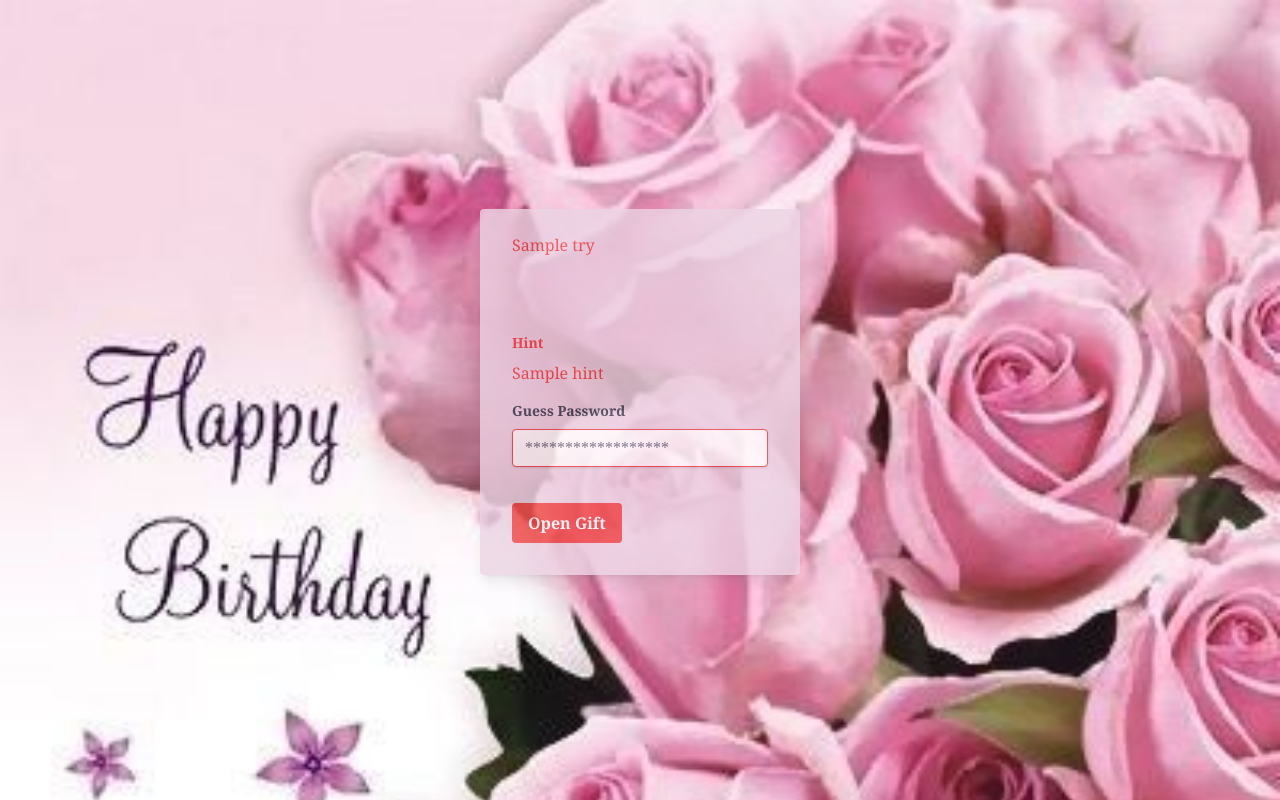
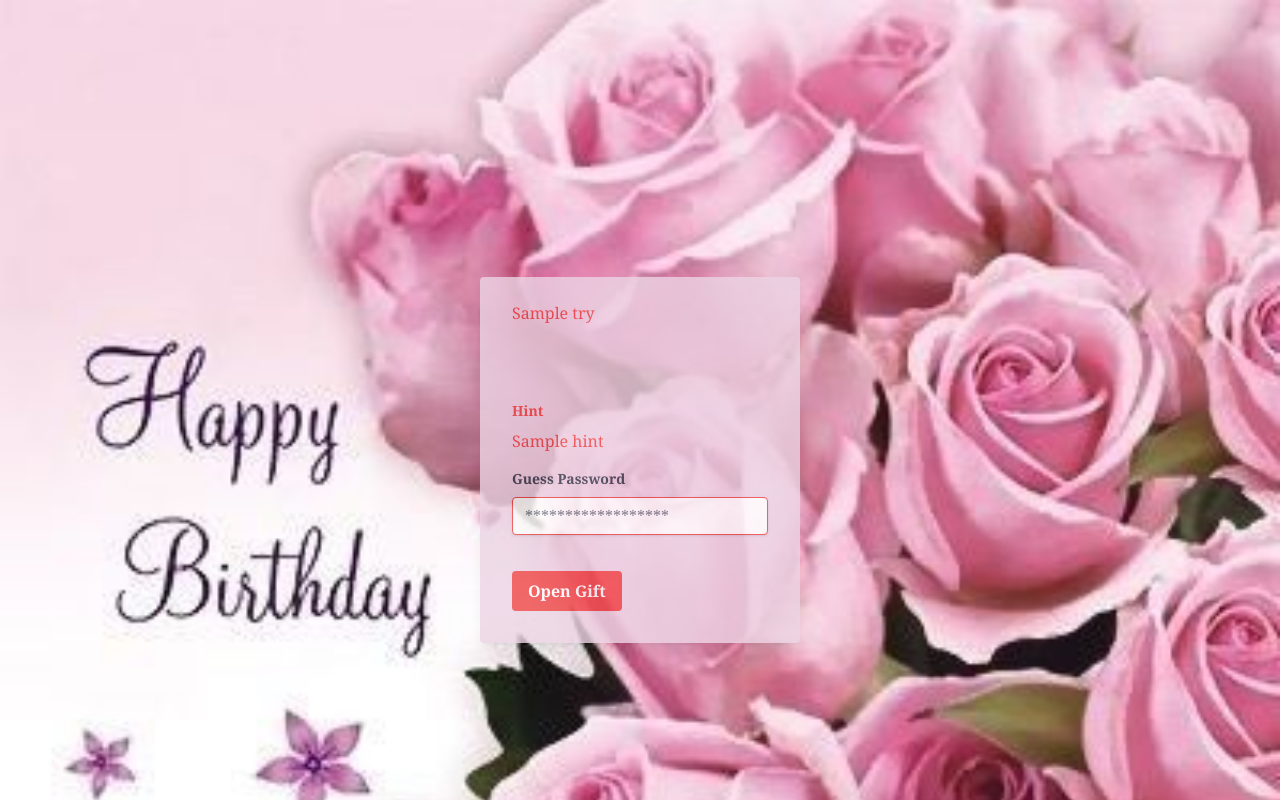
Before and after one commit to sanketbhai/gift, a Django app: template gift/templates/index.html in a window 1280 px wide. Run offline with Django 4.2, Linux system fonts and the light colour scheme; the template is opened without the code that fills it: most values are stand-ins (such as "Sample title", 1, 10 or a date in 2020); style sheets or scripts are compiled from the project's sources; some libraries are stand-ins or nearby versions.

Commit message:
position adjusted

```diff
--- a/gift/templates/index.html
+++ b/gift/templates/index.html
@@ -35,6 +35,9 @@ form{
   background-color: #ecd4e4 !important;
   border-color: red !important;
   opacity:80%;
+  position: relative;
+  bottom: -68px;
+
 }
 p{
   color: red;
```
